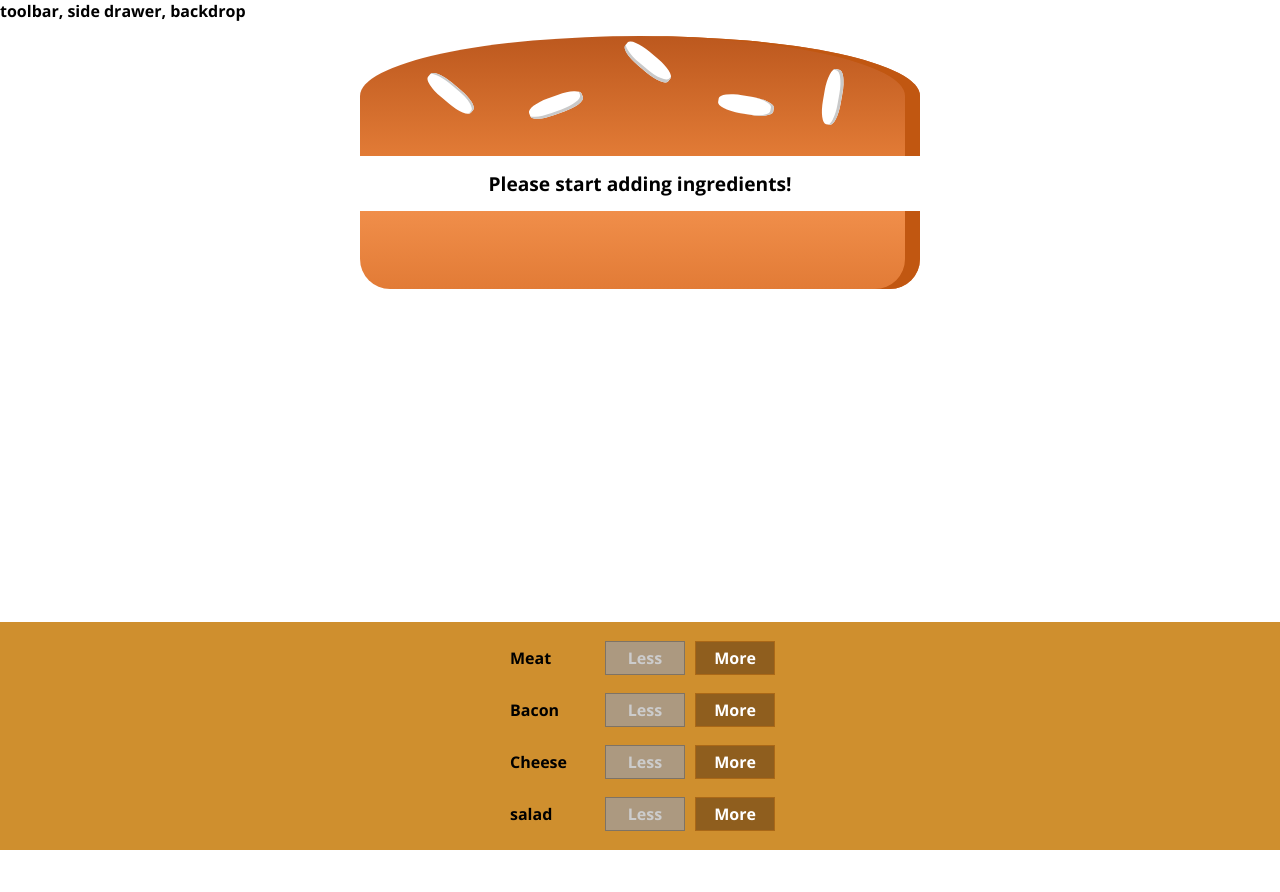
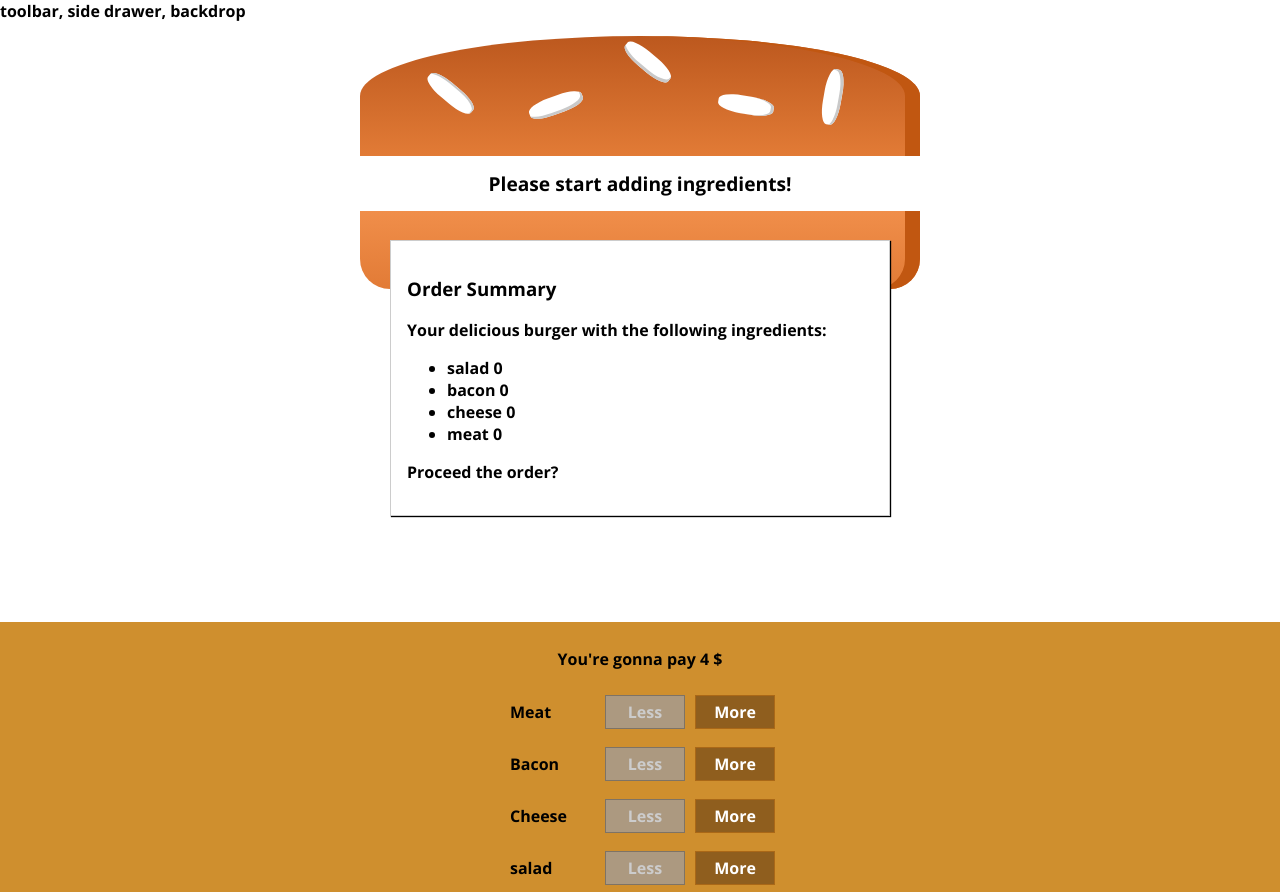
Before and after one commit to KarolBo/burger, a React (Create React App) app: page / in a window 1280 px wide. Shown: the top 892 px of the page. Before the commit the page ends 850 px from the top, so only its background shows below. Built offline with nearby package versions, Linux system fonts and the light colour scheme.

Commit message:
order summary modal

```diff
--- a/src/components/BuildControls/BuildControls.module.css
+++ /dev/null
@@ -1,10 +0,0 @@
-.BuildControls {
-    display: flex;
-    flex-flow: column;
-    width: 100%;
-    background-color: #cf8f2e;
-    align-items: center;
-    box-shadow: 0 2px 1px #ccc;
-    margin: auto;
-    padding: 10px 0;
-}
--- a/src/components/BuildControls/BuildControls.js
+++ b/src/components/Burger/BuildControls/BuildControls.js
@@ -11,11 +11,16 @@
     ];
 
     return (<div className={classes.BuildControls}>
+        <p>{`You're gonna pay ${props.price} $`}</p>
         {controls.map( ctr => <BuildControl key={ctr.label}
                                             label={ctr.label}
                                             addHandler={() => props.addHandler(ctr.type)}
                                             removeHandler={() => props.removeHandler(ctr.type)}
                                             isDisabled={props.disabledControls[ctr.type]}/>)}
+        <button className={classes.OrderButton}
+                disabled={!props.purchasable}>
+                    ORDER NOW
+        </button>
     </div>);
 };
 
--- /dev/null
+++ b/src/components/Burger/BuildControls/BuildControls.module.css
@@ -0,0 +1,52 @@
+.BuildControls {
+    display: flex;
+    flex-flow: column;
+    width: 100%;
+    background-color: #cf8f2e;
+    align-items: center;
+    box-shadow: 0 2px 1px #ccc;
+    margin: auto;
+    padding: 10px 0;
+}
+
+
+.OrderButton {
+    background-color: #DAD735;
+    outline: none;
+    cursor: pointer;
+    border: 1px solid #966909;
+    color: #966909;
+    font-family: inherit;
+    font-size: 1.2em;
+    padding: 15px 30px;
+    box-shadow: 2px 2px 2px #966909;
+}
+
+.OrderButton:hover, .OrderButton:active {
+    background-color: #A0DB41;
+    border: 1px solid #966909;
+    color: #966909;
+}
+
+.OrderButton:disabled {
+    background-color: #C7C6C6;
+    cursor: not-allowed;
+    border: 1px solid #ccc;
+    color: #888888;
+}
+
+.OrderButton:not(:disabled) {
+    animation: enable 0.3s linear;
+}
+
+@keyframes enable {
+    0% {
+        transform: scale(1);
+    }
+    60% {
+        transform: scale(1.1);
+    }
+    100% {
+        transform: scale(1);
+    }
+}
--- /dev/null
+++ b/src/components/Burger/OrderSummary/OrderSummary.js
@@ -0,0 +1,25 @@
+import React from 'react';
+import MyAux from '../../../hoc/MyAux';
+
+const orderSummary = (props) => {
+    const ingredientsSummary = Object.keys(props.ingredients).map( key => {
+        return (
+            <li key={key}>
+                <span style={{textTrensform: 'capitalize'}}>{key}</span> {props.ingredients[key]}
+            </li>
+        );
+    });
+
+    return (
+        <MyAux>
+            <h3>Order Summary</h3>
+            <p>Your delicious burger with the following ingredients:</p>
+            <ul>
+                {ingredientsSummary}
+            </ul>
+            <p>Proceed the order?</p>
+        </MyAux>
+    );
+};
+
+export default orderSummary;
--- /dev/null
+++ b/src/components/UI/Modal/Modal.js
@@ -0,0 +1,12 @@
+import React from 'react';
+import classes from './Modal.module.css';
+
+const modal = (props) => {
+    return (
+        <div className={classes.Modal}>
+            {props.children}
+        </div>
+    );
+};
+
+export default modal;
--- /dev/null
+++ b/src/components/UI/Modal/Modal.module.css
@@ -0,0 +1,20 @@
+.Modal {
+    position: fixed;
+    z-index: 500;
+    background-color: white;
+    width: 70%;
+    border: 1px solid #ccc;
+    box-shadow: 1px 1px 1px black;
+    padding: 16px;
+    left: 15%;
+    top: 30%;
+    box-sizing: border-box;
+    transition: all 0.3s ease-out;
+}
+
+@media (min-width: 600px) {
+    .Modal {
+        width: 500px;
+        left: calc(50% - 250px);
+    }
+}
--- a/src/containers/BurgerBuilder/BurgerBuilder.js
+++ b/src/containers/BurgerBuilder/BurgerBuilder.js
@@ -2,7 +2,9 @@
 
 import MyAux from '../../hoc/MyAux';
 import Burger from '../../components/Burger/Burger';
-import BuildControls from '../../components/BuildControls/BuildControls';
+import BuildControls from '../../components/Burger/BuildControls/BuildControls';
+import Modal from '../../components/UI/Modal/Modal';
+import OrderSummary from '../../components/Burger/OrderSummary/OrderSummary';
 
 const INGREDIENT_PRICES = {
     meat: 1,
@@ -19,7 +21,8 @@
             cheese: 0,
             meat: 0
         },
-        totalPrice: 0
+        totalPrice: 4, //bread
+        purchasable: false
     }
 
     addIngredientHandler = (type) => {
@@ -32,6 +35,8 @@
             ingredients: updatedIngredients,
             totalPrice: this.state.totalPrice + INGREDIENT_PRICES[type]
         });
+
+        this.updatePurchasable(updatedIngredients);
     }
 
     removeIngredientHandler = (type) => {
@@ -47,6 +52,15 @@
             ingredients: updatedIngredients,
             totalPrice: this.state.totalPrice - INGREDIENT_PRICES[type]
         });
+
+        this.updatePurchasable(updatedIngredients);
+    }
+
+    updatePurchasable(ingredients) {
+        const sum = Object.values(ingredients).reduce( (acc, cur) => acc + cur, 0);
+        this.setState( {
+            purchasable: !!sum
+        });
     }
 
     render() {
@@ -56,10 +70,15 @@
 
         return (
             <MyAux>
+                <Modal>
+                    <OrderSummary ingredients={this.state.ingredients} />
+                </Modal>
                 <Burger ingredients={this.state.ingredients}/>
                 <BuildControls addHandler={this.addIngredientHandler}
                                removeHandler={this.removeIngredientHandler}
-                               disabledControls={disabledControls}/>
+                               disabledControls={disabledControls}
+                               price={this.state.totalPrice}
+                               purchasable={this.state.purchasable} />
             </MyAux> )
     }
 }
```
Also changed, not shown: src/components/UI/Backdrop/Backdrop.js (added, +7 -0 lines), src/components/Burger/BuildControls/BuildControl/BuildControl.js (renamed from src/components/BuildControls/BuildControl/BuildControl.js), src/components/Burger/BuildControls/BuildControl/BuildControl.module.css (renamed from src/components/BuildControls/BuildControl/BuildControl.module.css), 1 other file (tests, documents, lock files or other folders).
